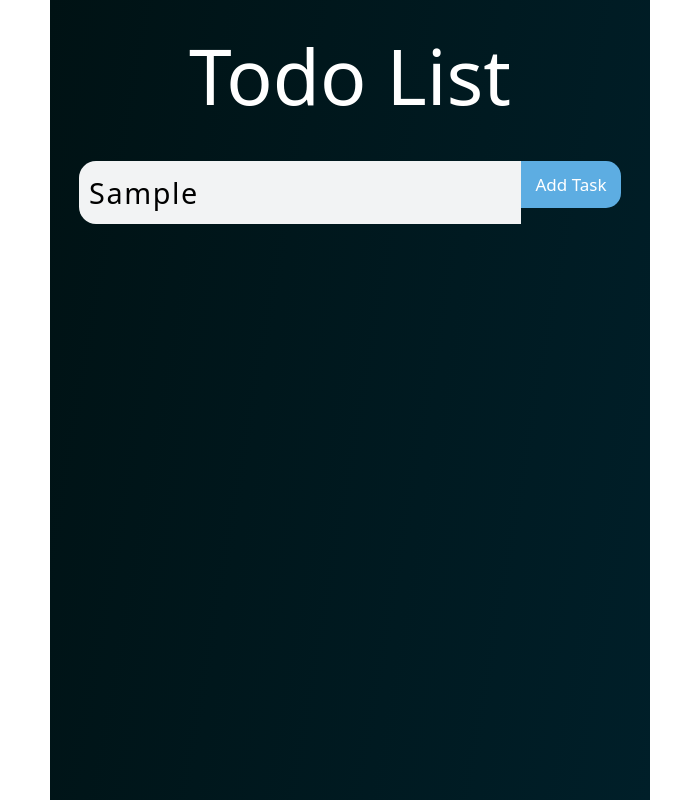
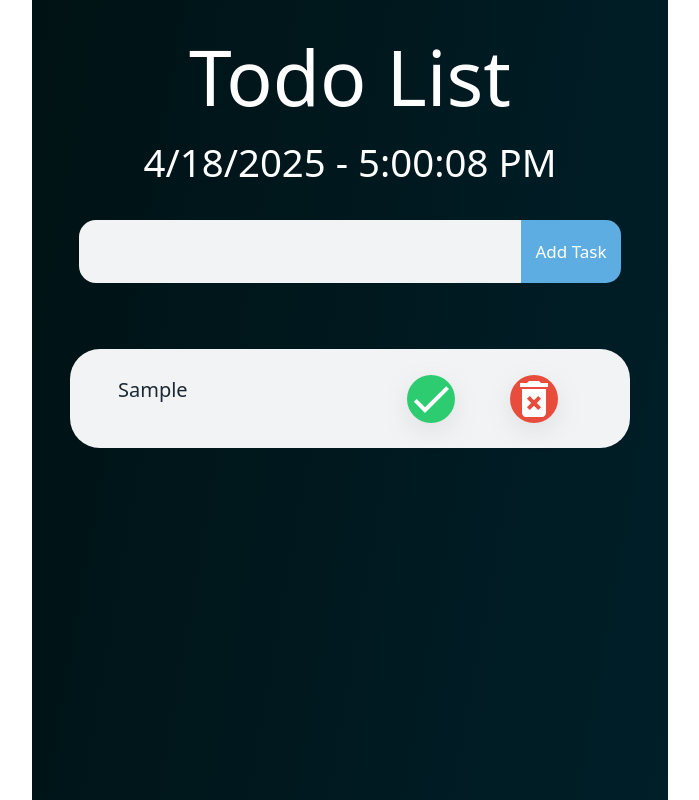
Before and after one commit to FarazAyaz/React-Crash-Course, a React (Vite) app: page / in a window 1280 px wide. Both pictures are taken after typing "Sample" into the empty fields and a click on the button "Add Task". Shown: the whole page, without its empty margins (290-989 px from the left). Built offline with nearby package versions, Linux system fonts and the light colour scheme.

Commit message:
date and time added

```diff
--- a/package.json
+++ b/package.json
@@ -13,6 +13,7 @@
     "@tailwindcss/vite": "^4.1.4",
     "react": "^19.0.0",
     "react-dom": "^19.0.0",
+    "react-icons": "^5.5.0",
     "styled-components": "^6.1.17",
     "tailwindcss": "^4.1.4"
   },
--- a/src/projects/Todo/Todo.jsx
+++ b/src/projects/Todo/Todo.jsx
@@ -1,35 +1,80 @@
-import "./Todo.css"
-import React, { useState } from 'react'
+import "./Todo.css";
+import React, { useEffect, useState } from "react";
+import { MdCheck } from "react-icons/md";
+import { MdDeleteForever } from "react-icons/md";
 
 const Todo = () => {
   const [inputValue, setinputValue] = useState("");
+  const [task, setTask] = useState([]);
+  const [dateTime, setDateTime] = useState("");
+
   const handleInputChange = (value) => {
     setinputValue(value);
+  };
+  const handleFormSubmit = (event) => {
+    event.preventDefault();
+    if (!inputValue) return;
+    if (task.includes(inputValue)) {
+      setinputValue("");
+      return;
     }
-    const handleFormSubmit = (event) => {
-         event.preventDefault()
-    }
+    setTask((prev) => [...prev, inputValue]);
+    setinputValue("");
+  };
+
+
+ useEffect(()=> {
+  const interval = setInterval( () => {
+    const now = new Date();
+    const formattedDate = now.toLocaleDateString();
+    const formattedTime = now.toLocaleTimeString();
+    setDateTime (`${formattedDate} - ${formattedTime}`);
+  },1000);
+  return () => clearInterval(interval);
+ })
+
 
   return (
-    <section className='todo-container'>
+    <section className="todo-container">
       <header>
         <h1>Todo List</h1>
+        <h2 className="date-time">{dateTime}</h2>
       </header>
-        <section className='form'>
+      <section className="form">
         <form onSubmit={handleFormSubmit}>
           <div>
-                    <input type="text" className='todo-input' autoComplete='off' value={inputValue} onChange={(event)=> handleInputChange(event.target.value)}/>
+            <input
+              type="text"
+              className="todo-input"
+              autoComplete="off"
+              value={inputValue}
+              onChange={(event) => handleInputChange(event.target.value)}
+            />
           </div>
-                <div>
           <button type="submit" className="form-button">
             Add Task
           </button>
-                </div>
         </form>
-
+      </section>
+      <section className="myUnOrdList">
+        <ul>
+          {task.map((curTask, index) => {
+            return (
+              <li key={index} className="todo-item">
+                <span>{curTask}</span>
+                <button className="check-btn">
+                  <MdCheck />
+                </button>
+                <button className="delete-btn">
+                  <MdDeleteForever />
+                </button>
+              </li>
+            );
+          })}
+        </ul>
       </section>
     </section>
-  )
-}
+  );
+};
 
-export default Todo
+export default Todo;
```
Also changed, not shown: 1 other file (tests, documents, lock files or other folders). Lines whose indentation alone changed are shown as unchanged.
